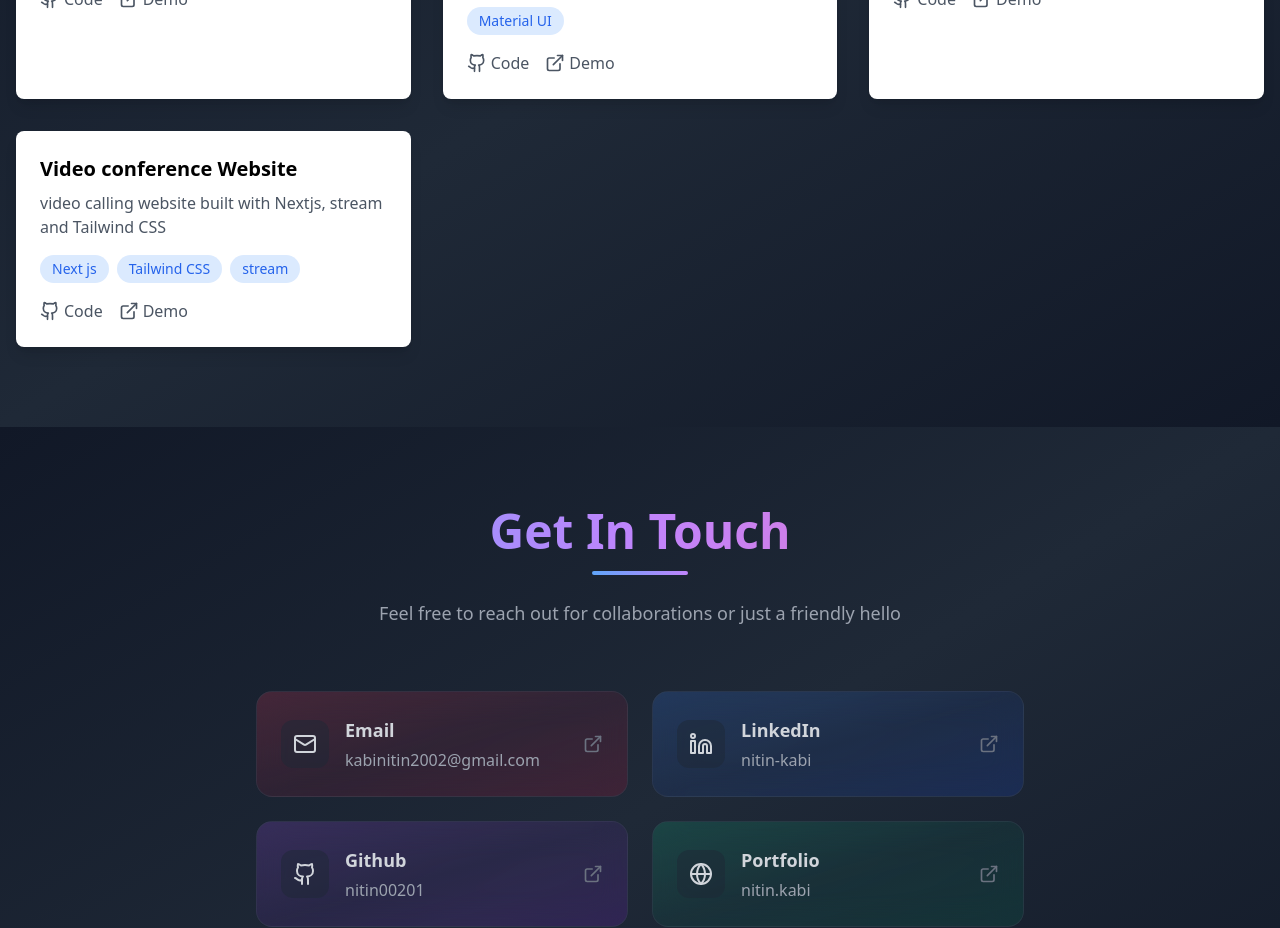
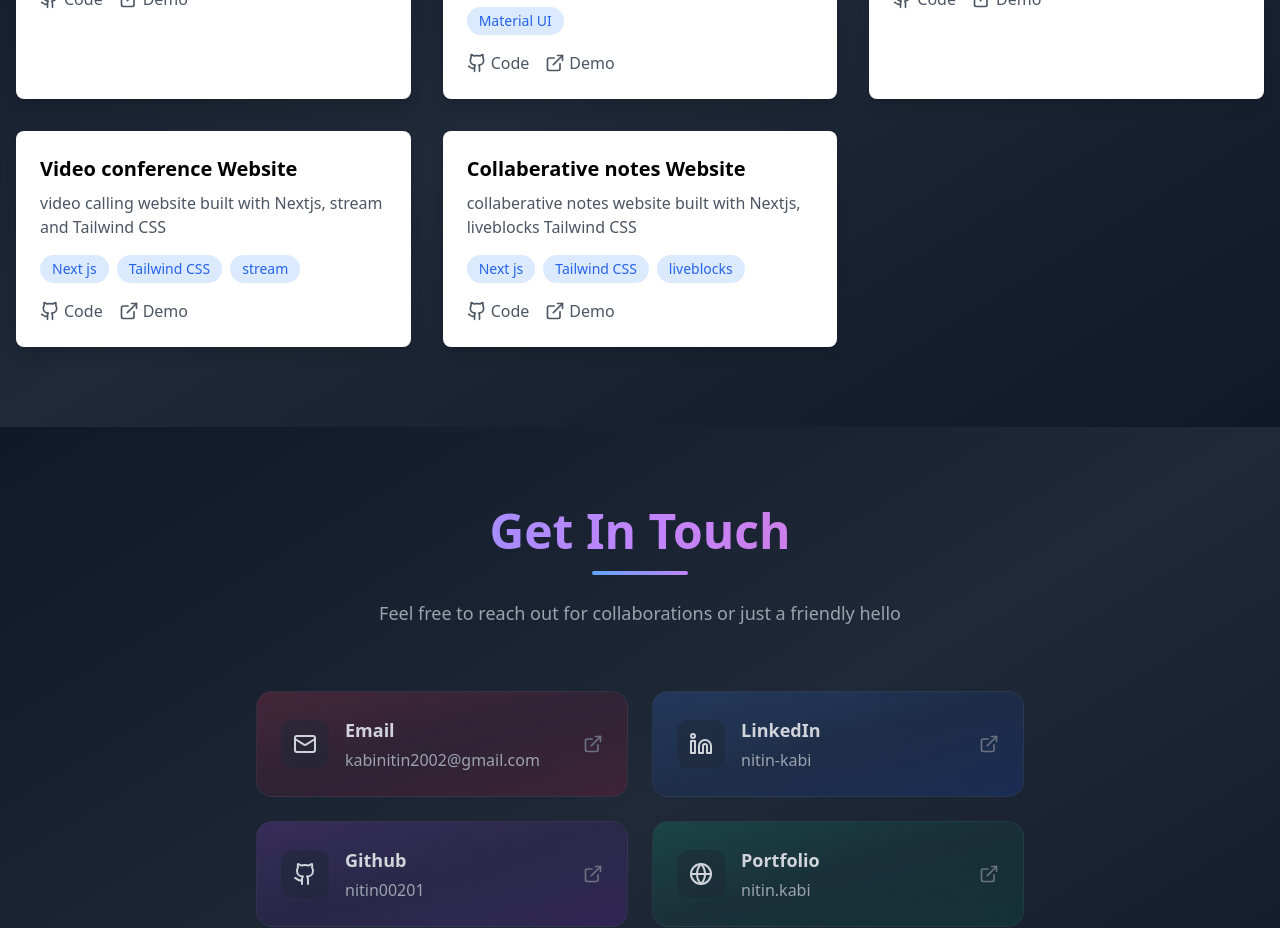
Before and after one commit to nitin00201/portfolio, a React (Vite) app: page / in a window 1280 px wide. Shown: the part 2640-3568 px from the top of the page. Built offline with nearby package versions, Linux system fonts and the light colour scheme.

Commit message:
notes project added

```diff
--- a/src/components/Footer.jsx
+++ b/src/components/Footer.jsx
@@ -20,10 +20,10 @@ const Footer = () => {
             <a href="mailto:kabinitin2002@gmail.com" aria-label="Email" className="hover:text-blue-400 transition-colors">
               <FaEnvelope size={24} />
             </a>
-            <a href="https://twitter.com/yourusername" aria-label="Twitter" className="hover:text-blue-400 transition-colors">
+            <a href="/" aria-label="Twitter" className="hover:text-blue-400 transition-colors">
               <FaTwitter size={24} />
             </a>
-            <a href="https://yourwebsite.com" aria-label="Website" className="hover:text-blue-400 transition-colors">
+            <a href="/" aria-label="Website" className="hover:text-blue-400 transition-colors">
               <FaGlobe size={24} />
             </a>
           </div>
--- a/src/components/Portfolio.jsx
+++ b/src/components/Portfolio.jsx
@@ -87,6 +87,13 @@ const Portfolio = () => {
       tech: ["Next js", "Tailwind CSS","stream"],
       github: "https://github.com/nitin00201/zoom-clone",
       demo: "https://zoom-clone-sage-two.vercel.app/"
+    },
+    {
+      title: "Collaberative notes Website",
+      description: "collaberative notes website built with Nextjs, liveblocks Tailwind CSS",
+      tech: ["Next js", "Tailwind CSS","liveblocks"],
+      github: "https://github.com/nitin00201/notes",
+      demo: "https://notes-tau-lemon.vercel.app/"
     }
   ];
 
```
